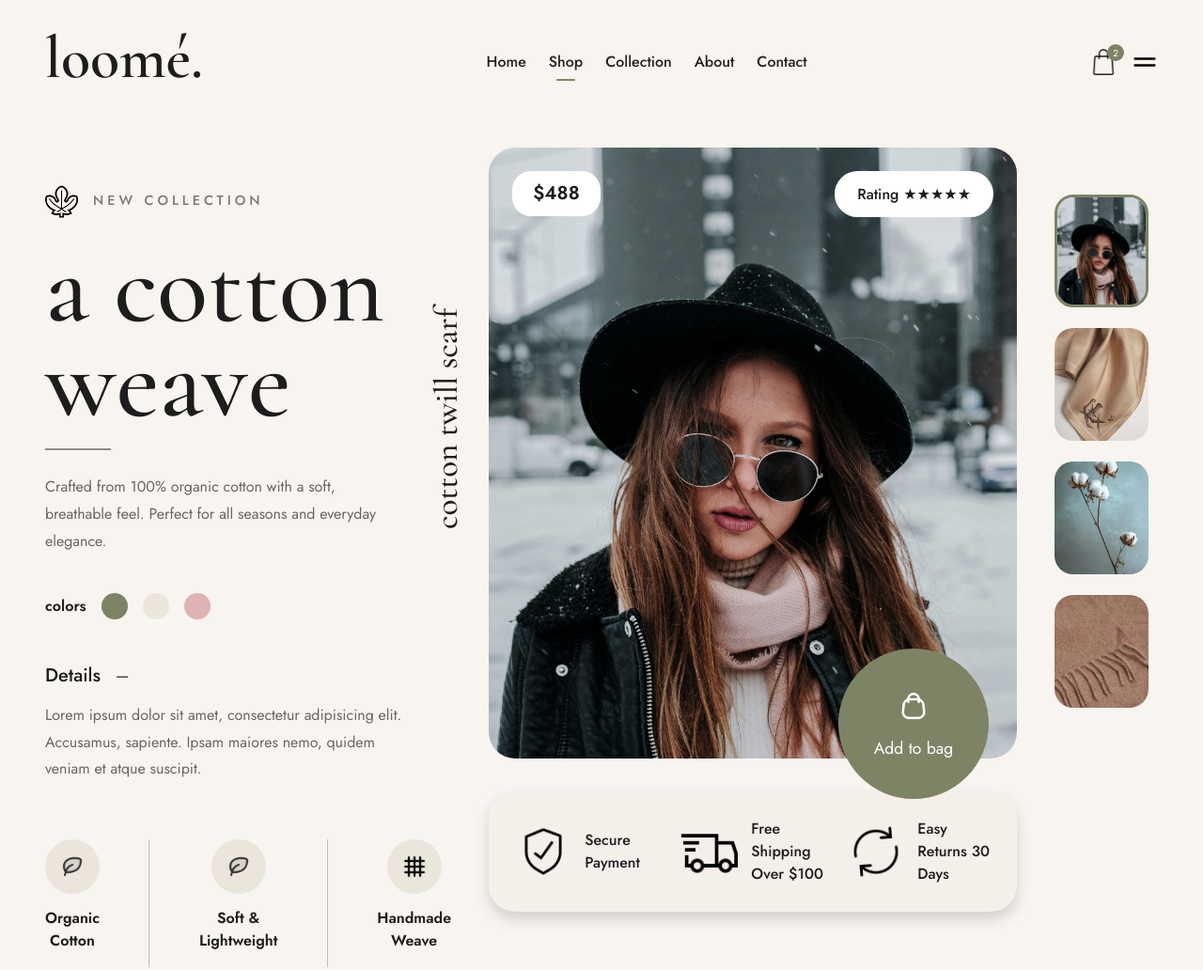
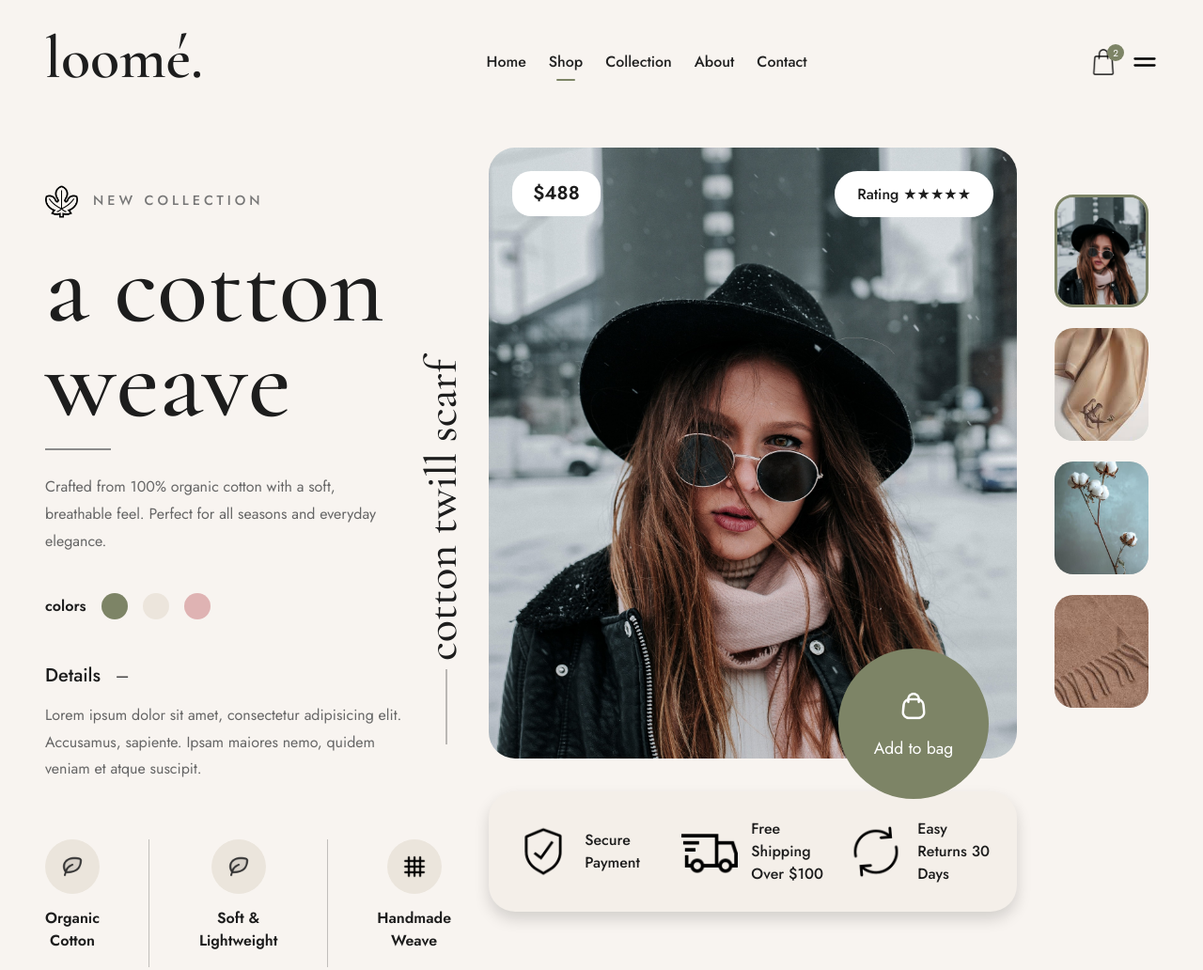
Before and after one commit to ManasPancholi8802/CSS-Replicas, a website: page Assignment 02/index.html in a window 1280 px wide. Shown: the whole page at 94% size. Drawn offline with nearby package versions, Linux system fonts and the light colour scheme.

Commit message:
Updated Assignment 02

```diff
--- a/Assignment 02/index.html
+++ b/Assignment 02/index.html
@@ -154,7 +154,10 @@
 
                 <!-- VERTICAL TEXT -->
                 <div class="vertical-text" style="font-family: var(--font-display); font-weight: 500;">
-                    cotton twill scarf
+                    <div class="d-flex align-items-center gap-2 position-relative" style="right: 150px;">
+                        <hr>
+                        <h5 style="font-family: var(--font-display); font-size: 3rem;">cotton twill scarf</h5>
+                    </div>
                 </div>
 
                 <!-- MAIN IMAGE -->
--- a/Assignment 02/style.css
+++ b/Assignment 02/style.css
@@ -362,6 +362,12 @@ h5 {
     border: 3px solid var(--green);
 }
 
+hr{
+    border: 1px solid #000000 !important;
+    height: 80px;
+    transform: rotate(-90deg) translateY(-50%);
+}
+
 /* RESPONSIVE */
 
 @media (max-width: 1200px) {
```
